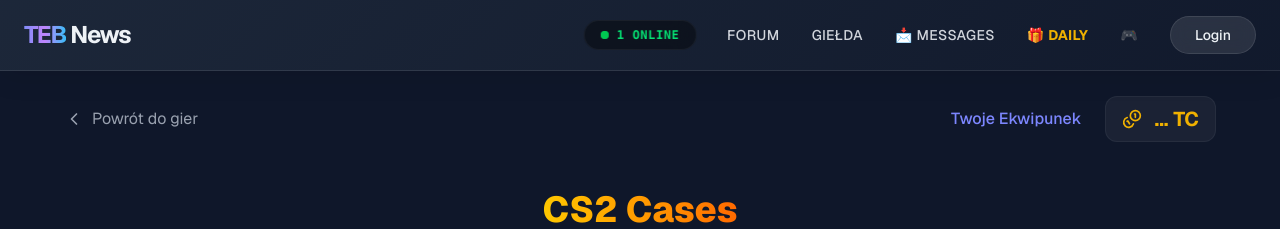
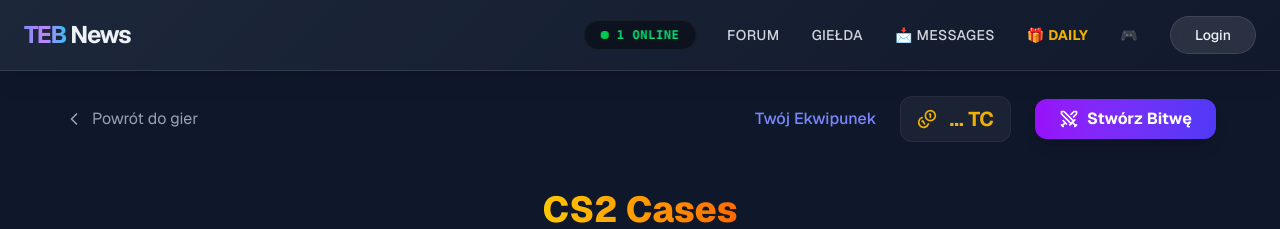
Before and after one commit to yungleosia/teb-edukacja-news, a Next.js app: page /games/cases in a window 1280 px wide. Shown: the top 229 px of the page. Built offline with nearby package versions, Linux system fonts and the light colour scheme; no server answers; the database is empty.

Commit message:
feat(cs2): add create battle button to cases page

```diff
--- a/app/games/cases/page.tsx
+++ b/app/games/cases/page.tsx
@@ -4,7 +4,7 @@ import { useState, useEffect } from "react";
 import { Case, Skin } from "@prisma/client";
 import Link from "next/link";
 import { motion } from "framer-motion";
-import { ChevronLeft, Coins, Package, Shield } from "lucide-react";
+import { ChevronLeft, Coins, Package, Shield, Swords } from "lucide-react";
 
 type CaseWithSkins = Case & { skins: Skin[] };
 
@@ -27,7 +27,7 @@ export default function CasesPage() {
                 </Link>
                 <div className="flex items-center gap-6">
                     <Link href="/games/cases/inventory" className="text-indigo-400 hover:text-indigo-300 font-medium">
-                        Twoje Ekwipunek
+                        Twój Ekwipunek
                     </Link>
                     <div className="flex items-center gap-3 bg-white/5 px-4 py-2 rounded-xl border border-white/5">
                         <Coins className="w-5 h-5 text-yellow-500" />
@@ -35,6 +35,15 @@ export default function CasesPage() {
                             {typeof balance === 'number' ? balance.toLocaleString() : "..."} TC
                         </span>
                     </div>
+
+                    <Link
+                        href="/games/cases/battles"
+                        className="group relative px-6 py-2 bg-gradient-to-r from-purple-600 to-indigo-600 rounded-xl font-bold text-white shadow-lg hover:shadow-purple-500/30 hover:scale-105 transition-all flex items-center gap-2 overflow-hidden"
+                    >
+                        <div className="absolute inset-0 bg-white/20 translate-y-full group-hover:translate-y-0 transition-transform duration-300" />
+                        <Swords className="w-5 h-5" />
+                        Stwórz Bitwę
+                    </Link>
                 </div>
             </div>
 
```
